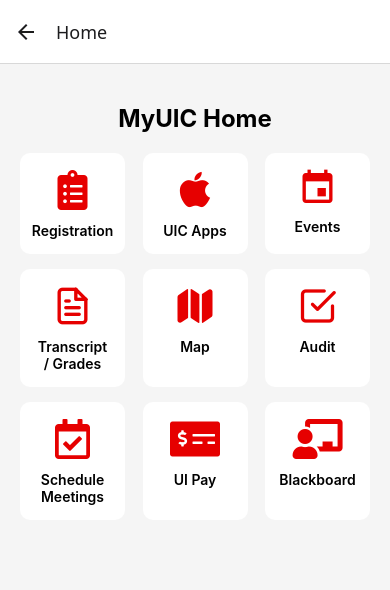
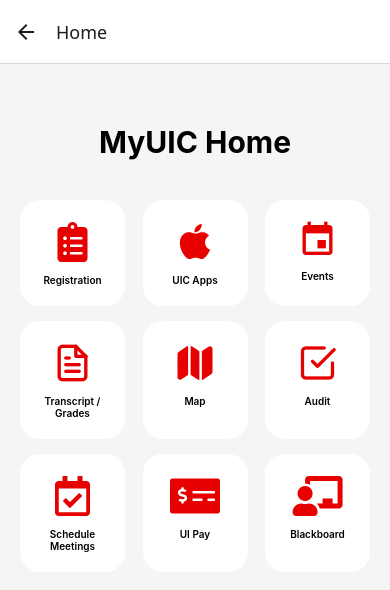
Before and after one commit to RickyTheCoder/myUIC, a React Native app in the folder frontend/: screen /Home in a window 390 px wide. Shown: the top 590 px of the page. Built offline with nearby package versions, Linux system fonts and the light colour scheme.

Commit message:
cleaning and improving Home

```diff
--- a/frontend/Home.js
+++ b/frontend/Home.js
@@ -65,10 +65,10 @@
     padding: 20,
   },
   header: {
-    fontSize: 24,
+    fontSize: 30,
     fontWeight: 'bold',
     textAlign: 'center',
-    marginVertical: 20,
+    marginVertical: 40,
   },
   grid: {
     flexDirection: 'row',
@@ -79,13 +79,13 @@
     backgroundColor: '#fff',
     width: '30%',
     alignItems: 'center',
-    padding: 15,
-    borderRadius: 10,
+    padding: 20,
+    borderRadius: 20,
     marginBottom: 15,
     elevation: 3,
   },
   label: {
-    fontSize: 14,
+    fontSize: 10,
     fontWeight: '600',
     textAlign: 'center',
     marginTop: 10,
```
